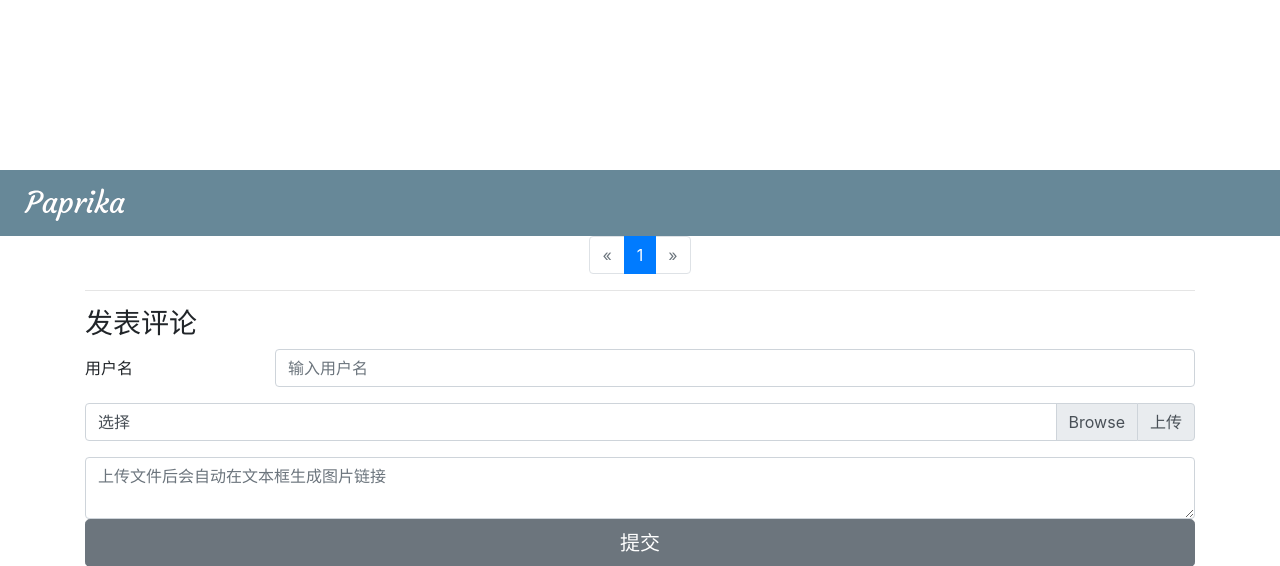
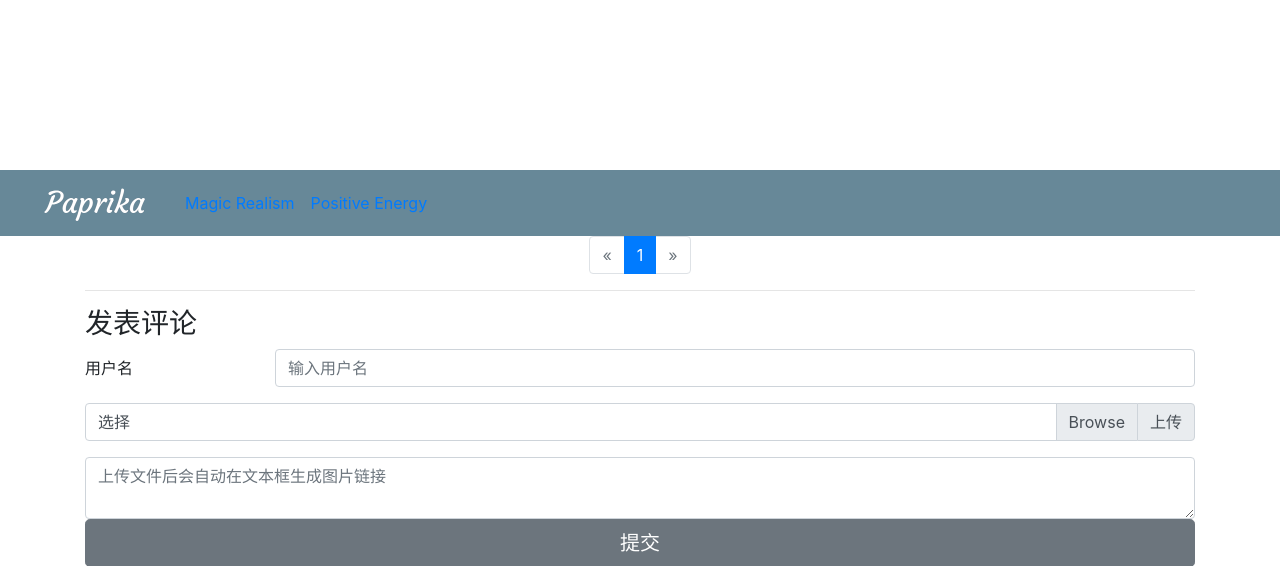
Before and after one commit to PaprikaLin/django-p, a Django app: page / in a window 1280 px wide. Shown: the top 566 px of the page. Run offline with Django 3.2, Linux system fonts and the light colour scheme; data that the repository does not hold is empty; some libraries are stand-ins or nearby versions.

```diff
--- a/mipha/models.py
+++ b/mipha/models.py
@@ -25,6 +25,7 @@ class Post(models.Model):
     ip_addr = models.CharField(max_length=50)
     likes = models.PositiveIntegerField(default=0)
     unlikes = models.PositiveIntegerField(default=0)
+    type = models.PositiveIntegerField(default=1)
 
     # class Meta 内的设置则要指定文章显示的顺序是以pub_date为依据
     class Meta:
--- a/mipha/urls.py
+++ b/mipha/urls.py
@@ -27,6 +27,8 @@ urlpatterns = [
     path('m/upload/', views.upload, name='m_upload'),
     path('api/newcomment', views.new_comment, name='new_comment'),
     path('api/getcomment/<int:post_id>', views.get_comment, name='get_comment'),
+    path('magicrealism/', views.magic_realism, name='magic_realism'),
+    path('positiveenergy', views.positive_energy, name='positive_energy')
     # 定义访问不同的地址返回不同的模板，
     #path('<str:author>/', views.AuthorPoetsView.as_view(), name='author_poets'),
     # re_path(r'^author/(\w+)$', views.author_poets, name='author_poets')
--- a/mipha/views.py
+++ b/mipha/views.py
@@ -119,6 +119,20 @@ def increase_like_or_unlike(request):
         return JsonResponse(res)
     return JsonResponse(res)
 
+def magic_realism(request):
+    posts = Post.objects.filter(type=2)
+    paginator = Paginator(posts, 20)
+    post_list = paginator.page(1)
+    context = {'post_list': post_list}
+    return render(request, 'mipha/mainpage.html', context)
+
+def positive_energy(request):
+    posts = Post.objects.filter(type=3)
+    paginator = Paginator(posts, 20)
+    post_list = paginator.page(1)
+    context = {'post_list': post_list}
+    return render(request, 'mipha/mainpage.html', context)
+
 
 def updates_page(request):
     return render(request, 'mipha/updatelog.html')
@@ -220,26 +234,9 @@ def visitor_record(request):
 
 
 def make_pic_link(binary):
-    target_bed = 'https://sm.ms/api/v2/upload?inajax=1'
-
-    # ext = url.split('.')[-1]
-    # temp_file = 'd:/temp.' + ext
-    # temp_file = 'static/mipha/images/temp.' + ext
-
-    # get_pic_header = {
-    #     'user-agent': 'Mozilla/5.0 (Windows NT 10.0; Win64; x64) AppleWebKit/537.36 (KHTML, like Gecko) Chrome/80.0.3987.149 Safari/537.36',
-    # }
-    # pic_content = requests.get(url, headers=get_pic_header)
-    # pic_size = int(pic_content.headers.get('Content-Length')) / 1024
-    # if pic_size > 5000:
-    #     return '图片大于5MB'
-
-    # with open(temp_file, 'wb') as f:
-    #     f.write(pic_content.content)
-
+    target_bed = 'https://sm.ms/api/v2/upload'
     post_pic_header = {
-        'user-agent': 'Mozilla/5.0 (Windows NT 10.0; Win64; x64) AppleWebKit/537.36 (KHTML, like Gecko) Chrome/80.0.3987.149 Safari/537.36',
-        'referer': 'https://sm.ms/'
+        'Authorization': 'IkHgwkwNogdv8n5UpDrBoScsQ5FRXrrA'
     }
     f = {'smfile': binary}
     res = requests.post(target_bed, files=f, headers=post_pic_header)
--- a/templates/base_template.html
+++ b/templates/base_template.html
@@ -27,30 +27,32 @@
   </head>
   <body>
     <!-- 导航条 -->
-    <!-- <nav class="navbar navbar-default navbar-fixed-top"> -->
     <nav class="navbar navbar-expand-lg">
-      <!-- <div class="container-fluid">
-        <div class="navbar-header">
-            <a class="navbar-brand" href="#">
-                <img alt="Brand" src="{% static 'mipha/images/logo.png' %}">
-            </a>
-            <button type="button" class="navbar-toggle collapsed" data-toggle="collapse" data-target="#bs-example-navbar-collapse-1" aria-expanded="false">
-                <span class="sr-only">Toggle navigation</span>
-                <span class="icon-bar"></span>
-                <span class="icon-bar"></span>
-                <span class="icon-bar"></span>
-            </button>
-        </div>
 
-        <div class="navbar-collapse" id="bs-example-navbar-collapse-1">
+      <div class="container-fluid">
+        <!-- <div class="navbar-collapse" id="bs-example-navbar-collapse-1">
           <ul class="nav navbar-nav">
             <li><a href="/">首页</a></li>
             <li><a href="#" title="拖延中..." class="disabled">留言板</a></li>
-        </div>
-      </div> -->
+        </div> -->
 
 
-      <a class="navbar-brand" href="/"><img alt="Brand" src="{% static 'mipha/images/logo.png' %}"></a>
+        <a class="navbar-brand" href="/"><img alt="Brand" src="{% static 'mipha/images/logo.png' %}"></a>
+        <button class="navbar-toggler" type="button" data-toggle="collapse" data-target="#navbarSupportedContent" aria-controls="navbarSupportedContent" aria-expanded="false" aria-label="Toggle navigation">
+          <span class="navbar-toggler-icon"></span>
+        </button>
+
+        <div class="collapse navbar-collapse" id="navbarSupportedContent">
+          <ul class="navbar-nav mr-auto">
+            <li class="nav-item active">
+              <a class="nav-link" href="/magicrealism">Magic Realism</a>
+            </li>
+            <li class="nav-item">
+              <a class="nav-link" href="/positiveenergy">Positive Energy</a>
+            </li>
+          </ul>
+        </div>
+      </div>
     </nav>
 
     <!-- 内容 -->
```
Also changed, not shown: static/mipha/css/main.css (+9 -0 lines), static/mipha/js/mainpage.js (+10 -1 lines), mipha/migrations/0022_post_type.py (added).
